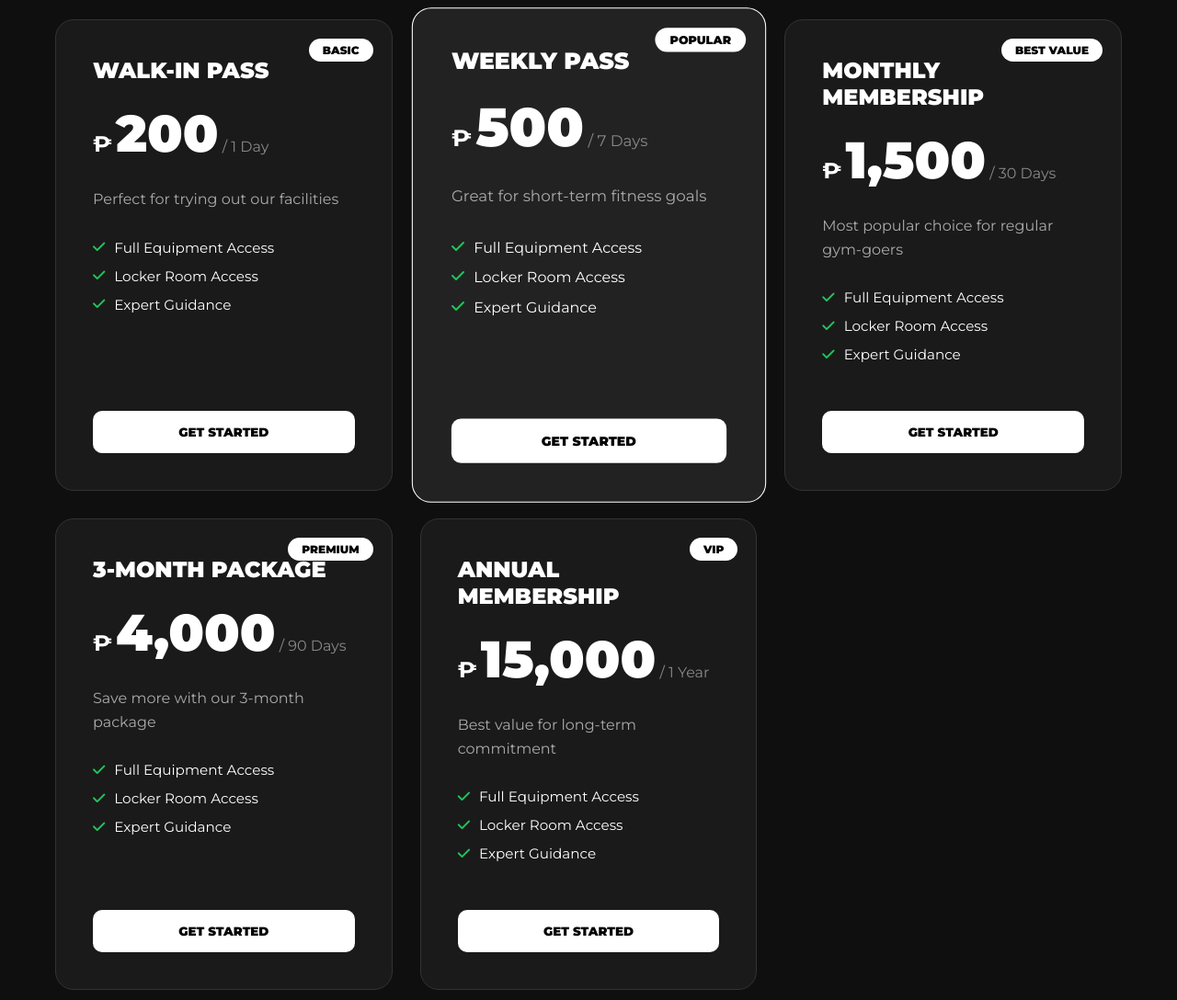
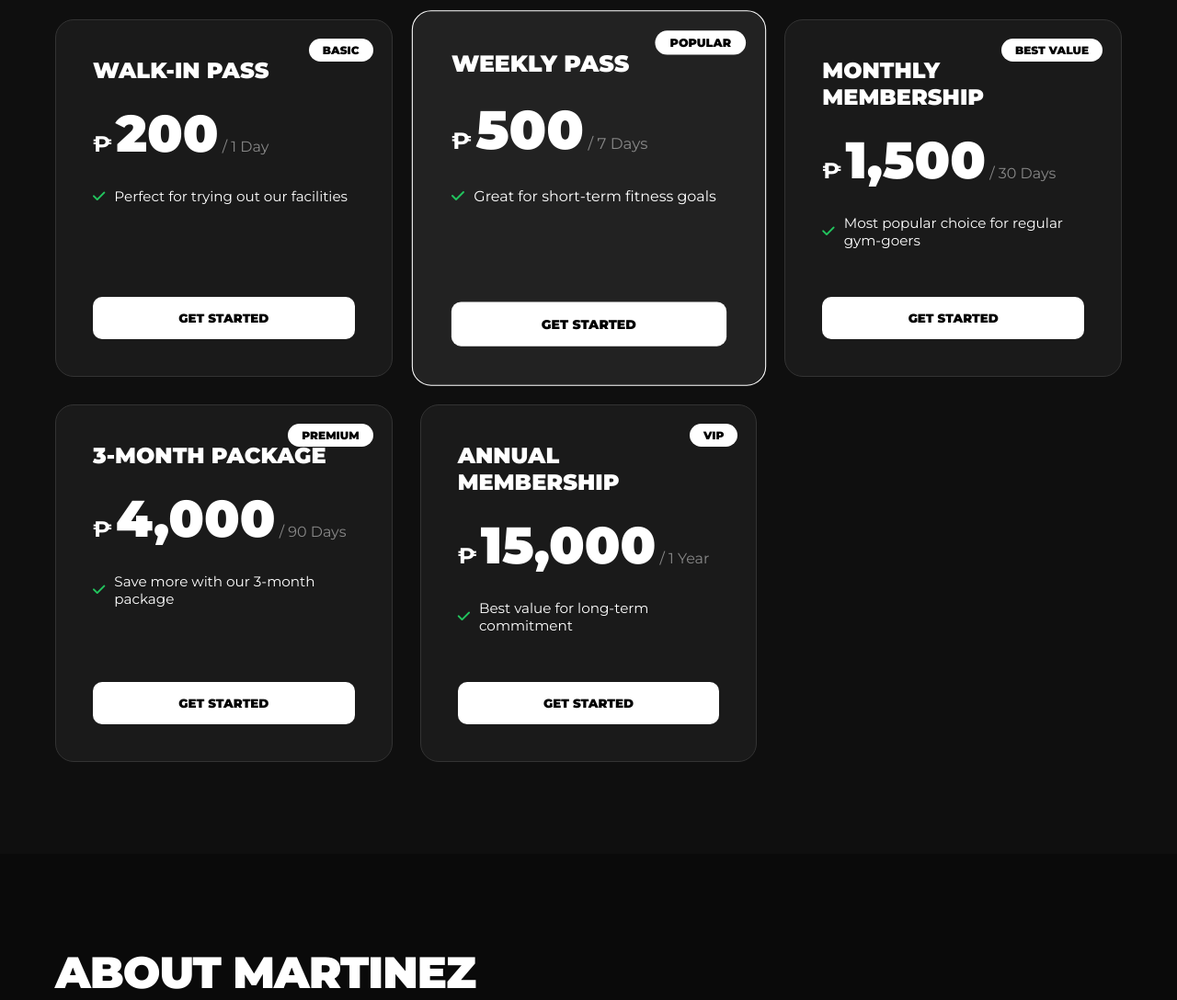
Before and after one commit to Mr-Patrick-James/FIT_GYM_V2, a PHP site: page /Fit/ in a window 1280 px wide. Shown: the part 1033-2121 px from the top of the page at 92% size. Run offline with PHP 8.4, Linux system fonts and the light colour scheme; data comes from the database, SQL or seed files in the repository; some libraries are stand-ins or nearby versions.

Commit message:
fix(packages): correct parameter type and enhance package display
- Fix bind_param type string for description field in update API
- Format package prices with currency symbol in dashboard
- Display package description as bullet points in landing page and user dashboard
- Update description input hint to indicate line-by-line feature format

```diff
--- a/api/packages/update.php
+++ b/api/packages/update.php
@@ -52,7 +52,7 @@ $checkStmt->close();
 
 // Update package
 $stmt = $conn->prepare("UPDATE packages SET name = ?, duration = ?, price = ?, tag = ?, description = ?, updated_at = NOW() WHERE id = ?");
-$stmt->bind_param("ssdsii", $name, $duration, $priceValue, $tag, $description, $id);
+$stmt->bind_param("ssdssi", $name, $duration, $priceValue, $tag, $description, $id);
 
 if ($stmt->execute()) {
     $stmt->close();
--- a/assets/js/dashboard.js
+++ b/assets/js/dashboard.js
@@ -303,7 +303,7 @@ function populatePackages() {
         packageCard.innerHTML = `
             <div class="package-info">
                 <h4>${pkg.name}</h4>
-                <p>${pkg.duration} • Full gym access with all facilities</p>
+                <p>${pkg.duration} • ${pkg.description ? pkg.description.split('\n')[0] : 'Full gym access with all facilities'}</p>
                 <span class="package-tag">${pkg.tag}</span>
             </div>
             <div class="package-price">${pkg.price}</div>
--- a/index.php
+++ b/index.php
@@ -123,11 +123,29 @@ if (isLoggedIn() && !isset($_GET['auth']) && !isset($_POST['auth'])) {
                                 <span class="amount"><?php echo number_format($package['price'], 0); ?></span>
                                 <span class="duration">/ <?php echo htmlspecialchars($package['duration']); ?></span>
                             </div>
-                            <p class="package-desc"><?php echo htmlspecialchars($package['description']); ?></p>
                             <ul class="package-features">
-                                <li><i class="fas fa-check"></i> Full Equipment Access</li>
-                                <li><i class="fas fa-check"></i> Locker Room Access</li>
-                                <li><i class="fas fa-check"></i> Expert Guidance</li>
+                                <?php
+                                $description = $package['description'] ?? '';
+                                if (!empty($description)) {
+                                    // Split by newline and filter out empty lines
+                                    $features = array_filter(array_map('trim', explode("\n", $description)));
+                                    if (!empty($features)) {
+                                        foreach ($features as $feature): ?>
+                                            <li><i class="fas fa-check"></i> <?php echo htmlspecialchars($feature); ?></li>
+                                        <?php endforeach;
+                                    } else {
+                                        // Fallback if description is just empty spaces
+                                        echo '<li><i class="fas fa-check"></i> Full Equipment Access</li>';
+                                        echo '<li><i class="fas fa-check"></i> Locker Room Access</li>';
+                                        echo '<li><i class="fas fa-check"></i> Expert Guidance</li>';
+                                    }
+                                } else {
+                                    // Default features if no description provided
+                                    echo '<li><i class="fas fa-check"></i> Full Equipment Access</li>';
+                                    echo '<li><i class="fas fa-check"></i> Locker Room Access</li>';
+                                    echo '<li><i class="fas fa-check"></i> Expert Guidance</li>';
+                                }
+                                ?>
                             </ul>
                             <button class="package-btn" onclick="openModal('signup')">Get Started</button>
                         </div>
--- a/views/admin/packages.php
+++ b/views/admin/packages.php
@@ -226,8 +226,9 @@ $user = getCurrentUser();
                     </div>
 
                     <div class="form-group">
-                        <label>Description</label>
-                        <textarea id="packageDescription" rows="3" placeholder="Describe the package benefits..."></textarea>
+                        <label>Description / Features</label>
+                        <textarea id="packageDescription" rows="4" placeholder="Enter features line by line (e.g.,&#10;Full Equipment Access&#10;Locker Room Access&#10;Expert Guidance)"></textarea>
+                        <p style="font-size: 0.75rem; color: var(--dark-text-secondary); margin-top: 4px;">Each line will appear as a bullet point with a checkmark on the landing page.</p>
                     </div>
 
                     <div class="modal-actions">
```
Also changed, not shown: assets/js/packages.js (+8 -2 lines), assets/js/user-dashboard.js (+8 -0 lines).
